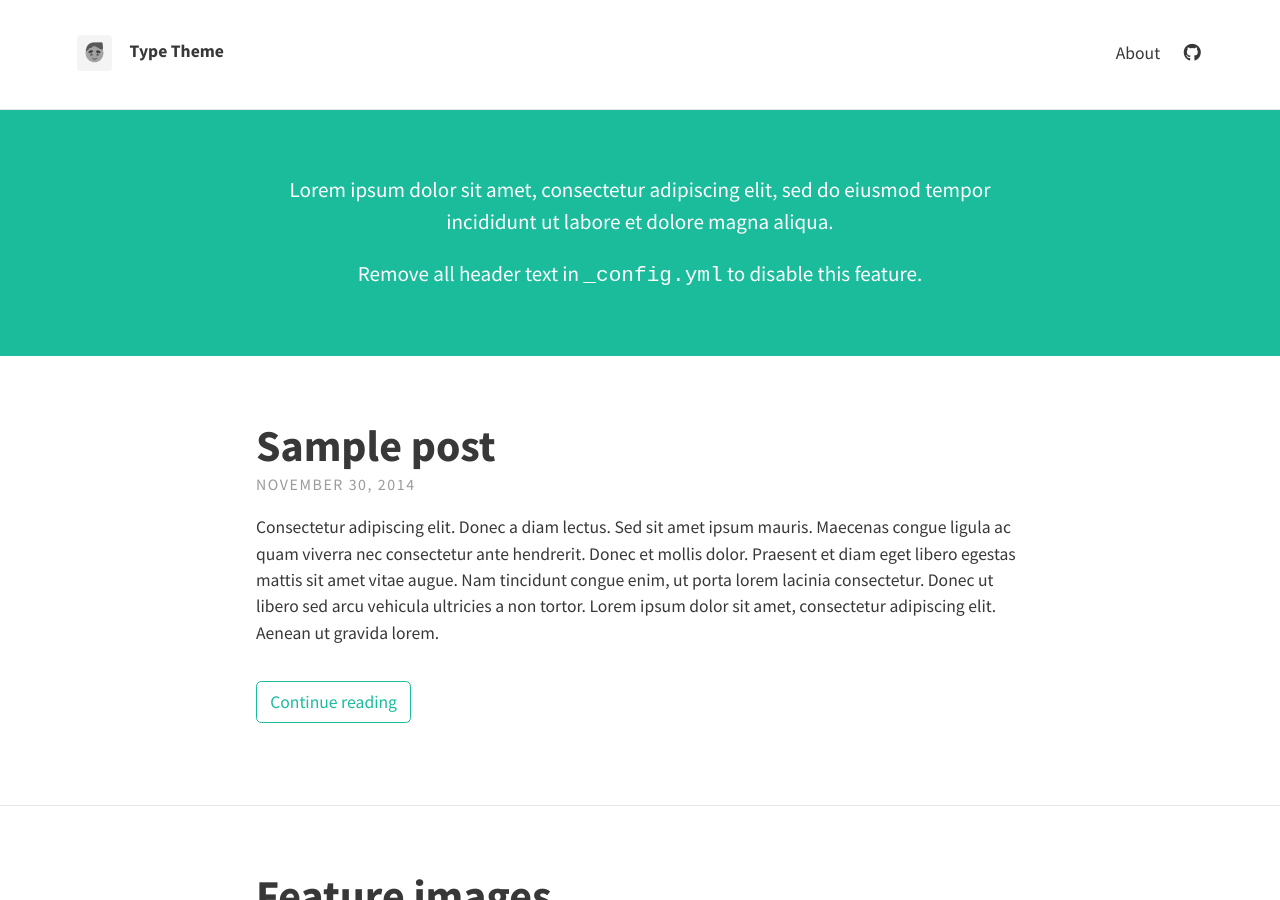
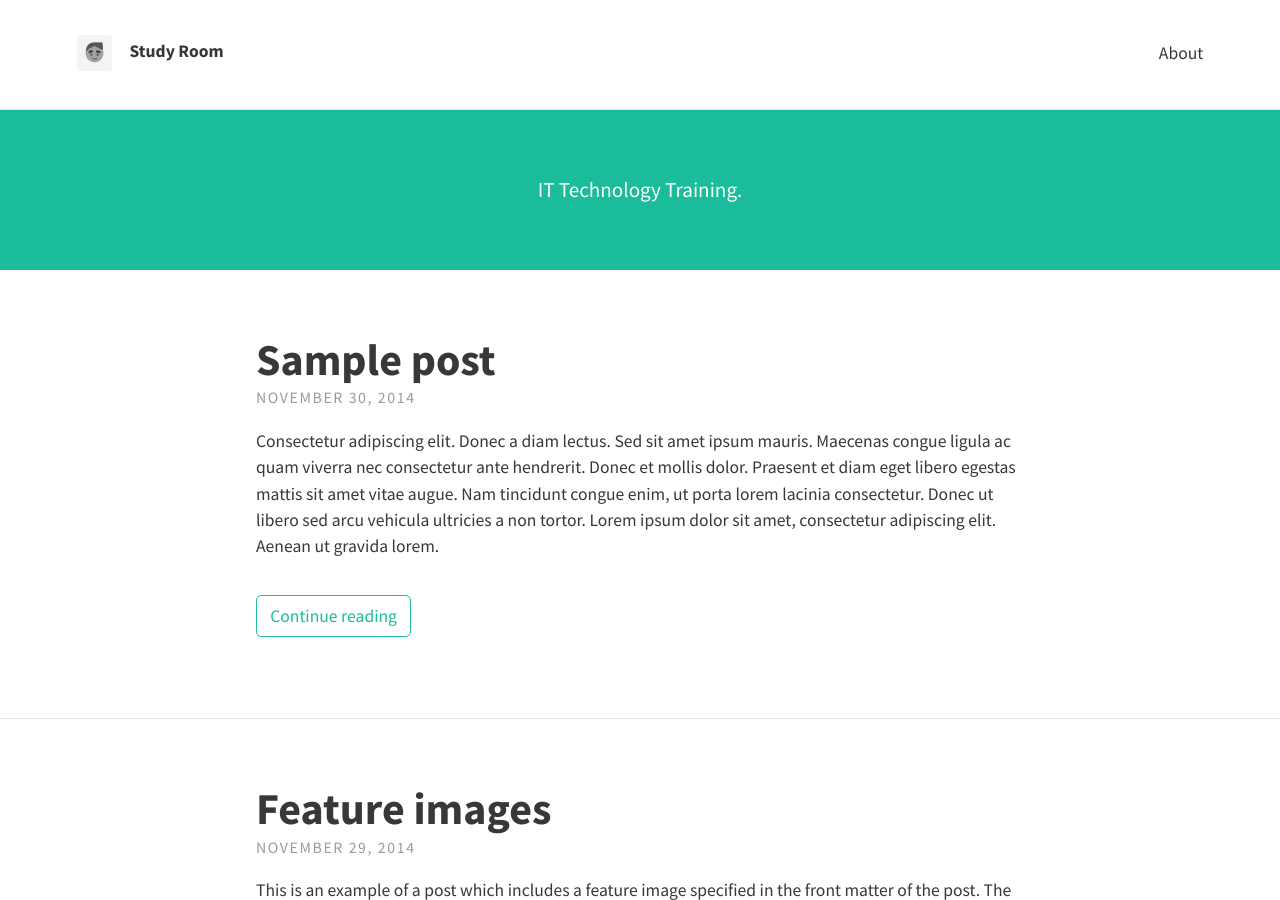
Before and after one commit to seommin/Blog, a Jekyll site: the page built from index.html, in a window 1280 px wide and 900 px high. Built offline with Jekyll 4.4.1, drawn with Linux system fonts in a browser that asks for light colours; nearby versions of some CDN libraries; the list of posts is cut into pages by our own code; some of the changed text lies outside the part shown.

Commit message:
config.yml 변경

```diff
--- a/_config.yml
+++ b/_config.yml
@@ -1,11 +1,11 @@
 # SITE CONFIGURATION
-baseurl: "/type-theme"
+baseurl:
 url: "https://seommin.github.io/"
 
 # THEME-SPECIFIC CONFIGURATION
 theme_settings:
   # Meta
-  title: Type Theme
+  title: Study Room
   avatar: assets/img/avatar.png
   favicon: assets/favicon.ico
   gravatar: # Email MD5 hash
@@ -13,12 +13,10 @@ theme_settings:
 
   # Header and footer text
   header_text: >
-     <p>Lorem ipsum dolor sit amet, consectetur adipiscing elit, sed do eiusmod tempor incididunt ut labore et dolore magna aliqua.</p>
-
-     <p>Remove all header text in <code>_config.yml</code> to disable this feature.</p>
+     <p>IT Technology Training.</p>
   header_text_feature_image:
   footer_text: >
-   Powered by <a href="https://jekyllrb.com/">Jekyll</a> with <a href="https://github.com/rohanchandra/type-theme">Type Theme</a>
+   Copyright 2020. seommin. All rights reserved.
 
   # Icons
   rss: false
@@ -29,7 +27,7 @@ theme_settings:
   facebook:
   flickr:
   gitlab:
-  github: "seommin/type-theme"
+  github:
   gitter:
   google_plus:
   instagram:
```
